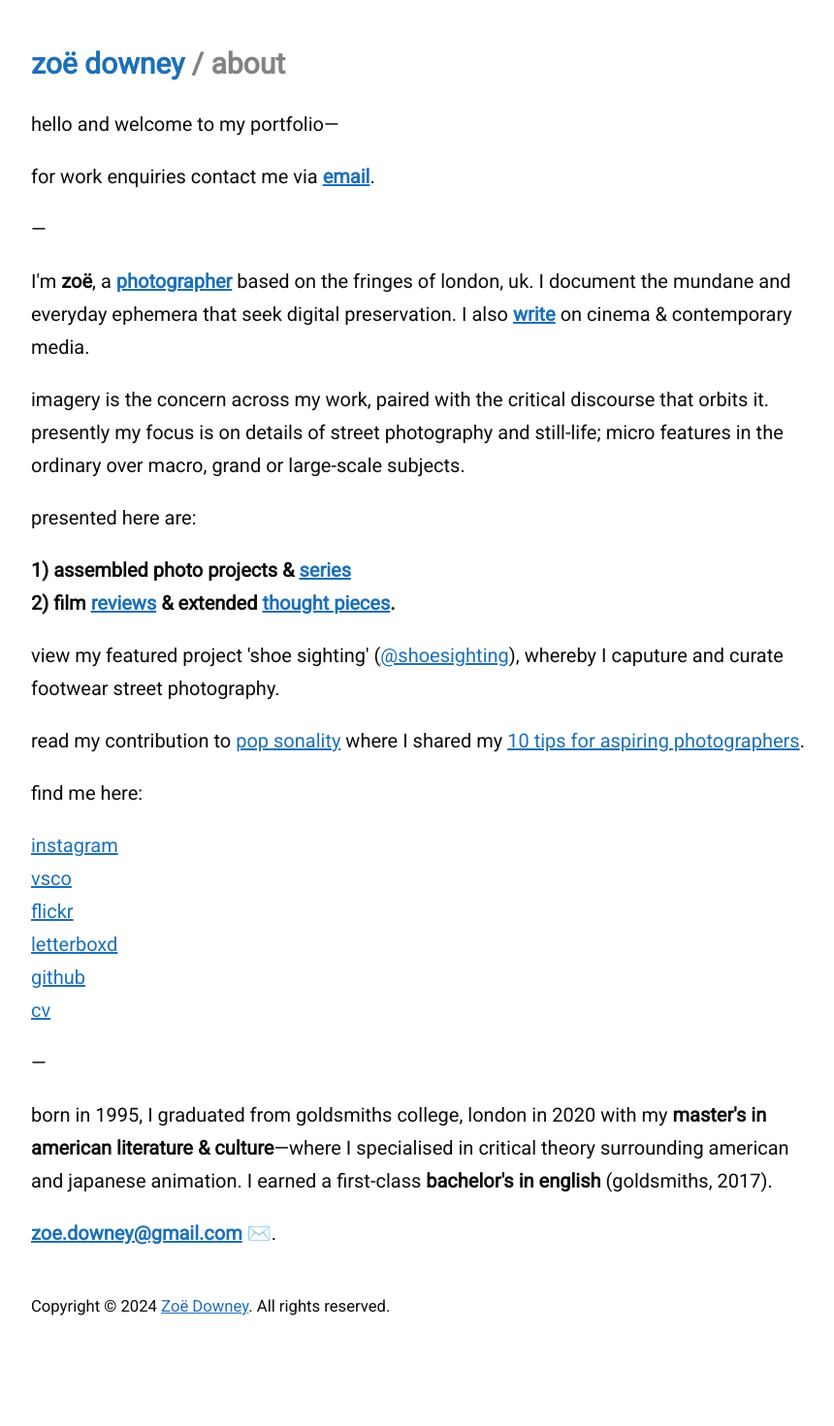
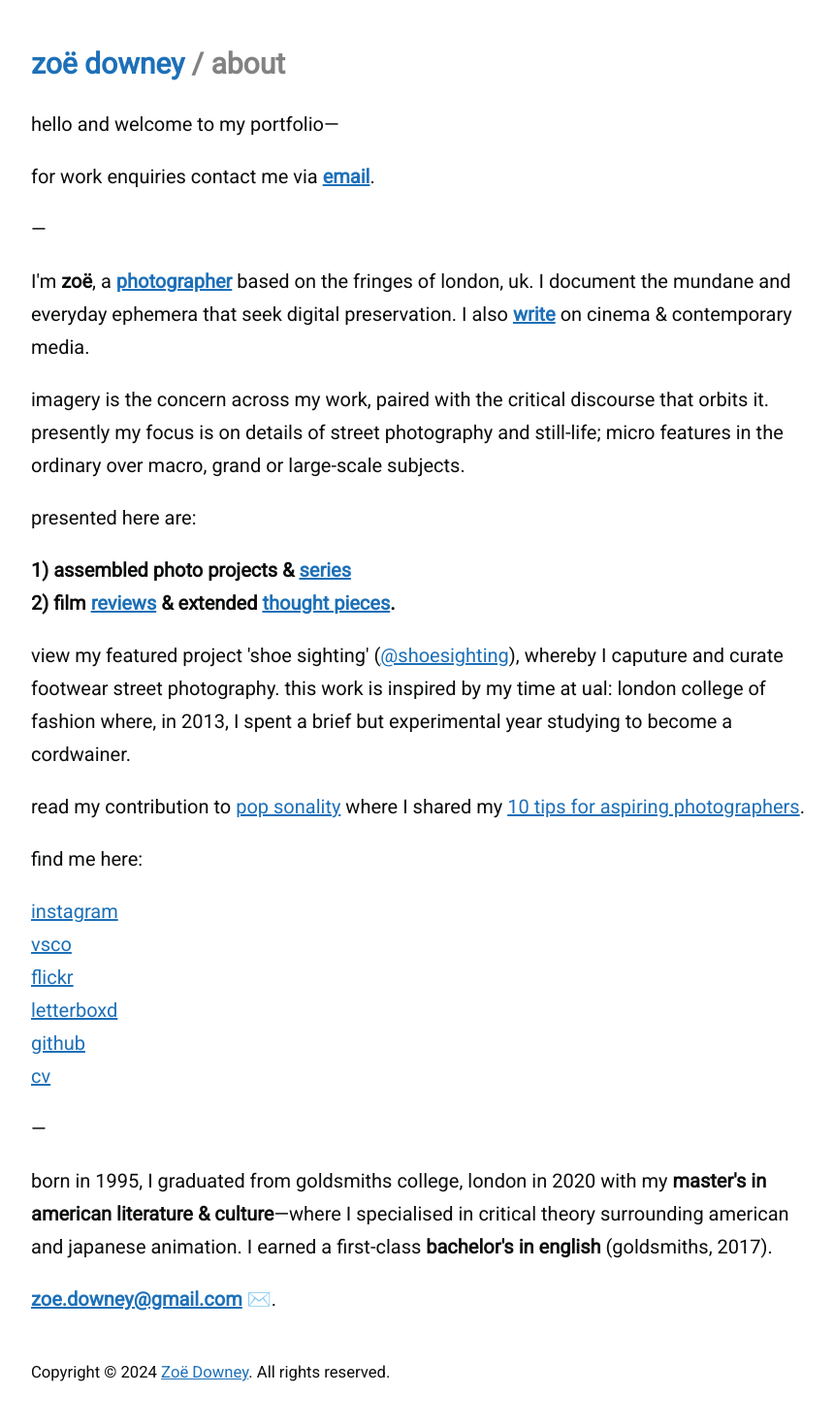
Before and after one commit to zoeurl/zoedowney.github.io, a Jekyll site: the page built from about/index.html, in a window 1280 px wide. Shown: the whole page at 97% size, without its empty margins (208-1068 px from the left). Built offline with Jekyll 4.4.1, drawn with Linux system fonts in a browser that asks for light colours; before the commit the page ends 1403 px from its top, so only the background shows below that.

Commit message:
Update index.html

```diff
--- a/about/index.html
+++ b/about/index.html
@@ -19,7 +19,7 @@
 <strong>1) assembled photo projects & <a href="https://www.zoedowney.com/abstract/">series</a>
 <br>2) film <a href="https://www.zoedowney.com/past-lives/">reviews</a> & extended <a href="https://www.zoedowney.com/the-ghost-behind-the-machine/">thought pieces</a>.</strong>
 </p>
-view my featured project 'shoe sighting' (<a href="https://www.instagram.com/shoesighting">@shoesighting</a>), whereby I caputure and curate footwear street photography.
+view my featured project 'shoe sighting' (<a href="https://www.instagram.com/shoesighting">@shoesighting</a>), whereby I caputure and curate footwear street photography. this work is inspired by my time at ual: london college of fashion where, in 2013, I spent a brief but experimental year studying to become a cordwainer.
 </p>
 read my contribution to <a href="https://www.instagram.com/p/DARMIgPo8T2/">pop sonality</a> where I shared my <a href="https://popsonality.blogspot.com/2024/09/zoe-downey-shares-with-pop-sonality-her.html">10 tips for aspiring photographers</a>.
 </p>
```
